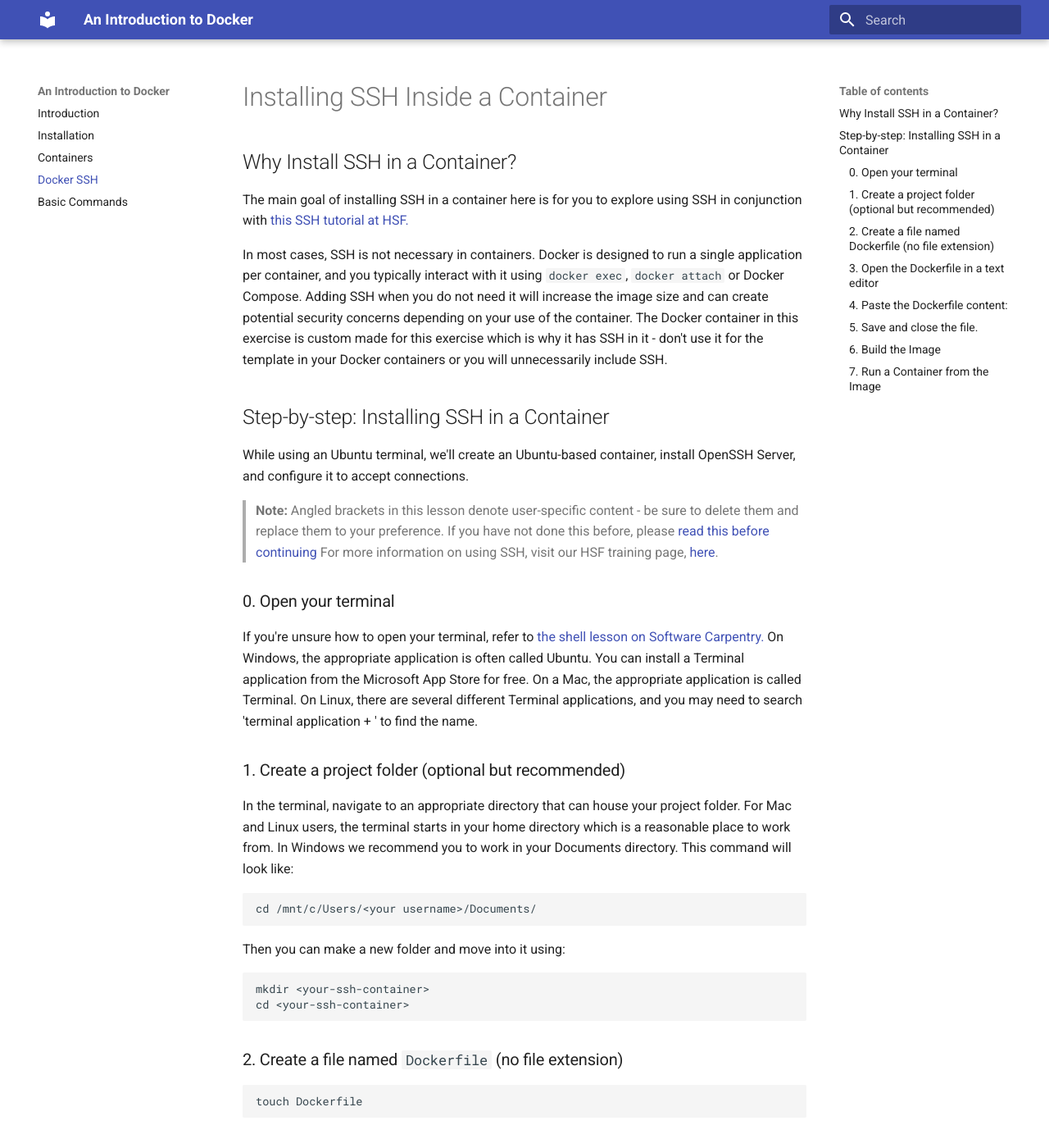
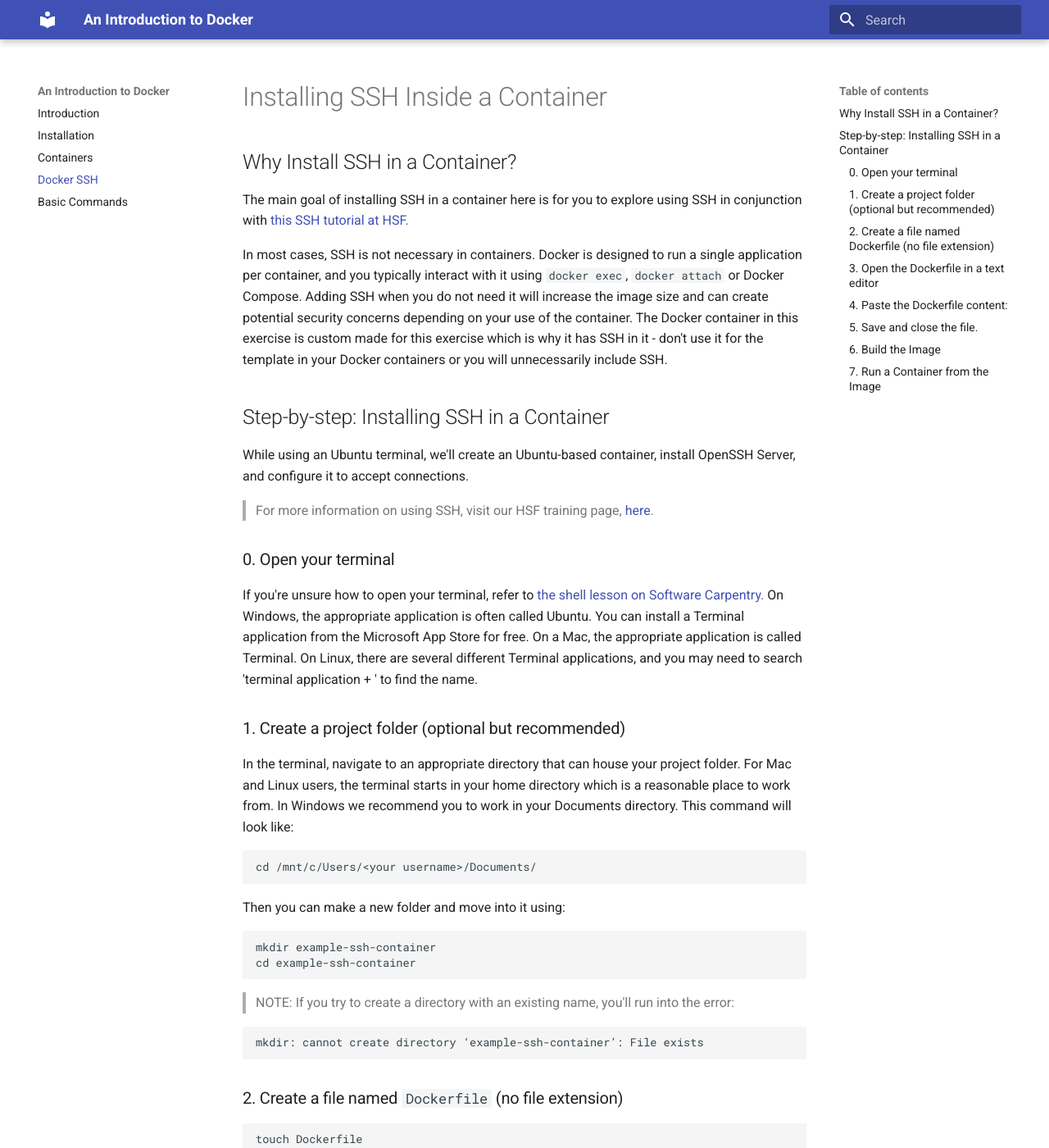
Before and after one commit to det-lab/docker-lesson, an MkDocs documentation site: the page built from docs/03_docker-ssh.md, in a window 1280 px wide and 1400 px high. Shown: the whole window at 82% size. Built offline with MkDocs 1.6.1 and Material for MkDocs 9.7.7, drawn with Linux system fonts in a browser that asks for light colours; some of the changed text lies outside the part shown.

Commit message:
Change for clarity

````diff
--- a/docs/03_docker-ssh.md
+++ b/docs/03_docker-ssh.md
@@ -7,7 +7,6 @@
 ## Step-by-step: Installing SSH in a Container
 While using an Ubuntu terminal, we'll create an Ubuntu-based container, install OpenSSH Server, and configure it to accept connections.
 
-> **Note:** Angled brackets in this lesson denote user-specific content - be sure to delete them and replace them to your preference. If you have not done this before, please [read this before continuing](TODO)
 > For more information on using SSH, visit our HSF training page, [here](https://hsf-training.github.io/hsf-training-ssh-webpage/).
 ### 0. Open your terminal
 If you're unsure how to open your terminal, refer to [the shell lesson on Software Carpentry.](https://swcarpentry.github.io/shell-novice/) On Windows, the appropriate application is often called Ubuntu. You can install a Terminal application from the Microsoft App Store for free. On a Mac, the appropriate application is called Terminal. On Linux, there are several different Terminal applications, and you may need to search 'terminal application + <your specific distribution>' to find the name.
@@ -18,8 +17,12 @@
 ```
 Then you can make a new folder and move into it using:
 ```bash
-mkdir <your-ssh-container>
-cd <your-ssh-container>
+mkdir example-ssh-container
+cd example-ssh-container
+```
+>NOTE: If you try to create a directory with an existing name, you'll run into the error:
+```bash
+mkdir: cannot create directory ‘example-ssh-container’: File exists
 ```
 ### 2. Create a file named `Dockerfile` (no file extension)
 ```bash
@@ -49,7 +52,7 @@
 ### 6. Build the Image
 In the same directory as your `Dockerfile`, run:
 ```bash
-docker build -t <your-ssh-container> .
+docker build -t example-ssh-container .
 ```
 * `-t` tags your image with a human-readable name.
 
@@ -58,7 +61,7 @@
 This step may take a couple of minutes for your machine to complete.
 ### 7. Run a Container from the Image
 ```bash
-docker run -d -p 2222:22 --name ssh-container <your-ssh-container>
+docker run -d -p 2222:22 --name ssh-container example-ssh-container
 ```
 * This maps port `22` inside the container to port `2222` on your machine.
 
````
